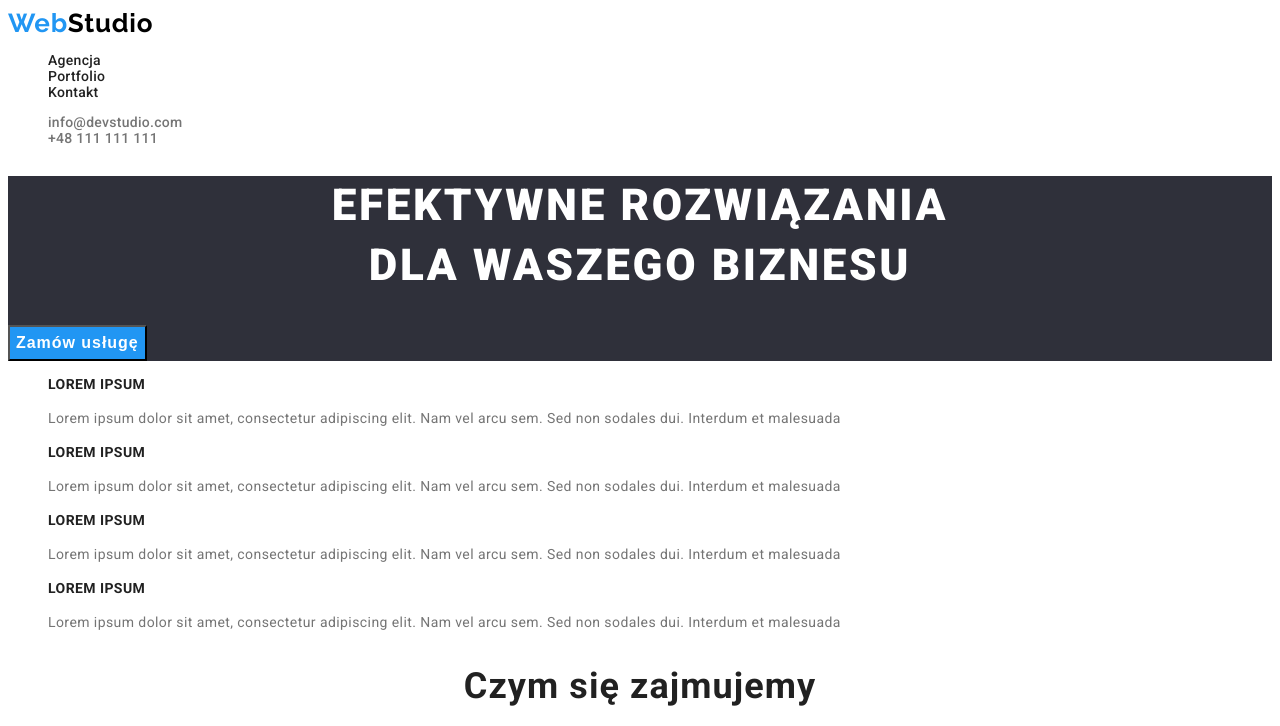
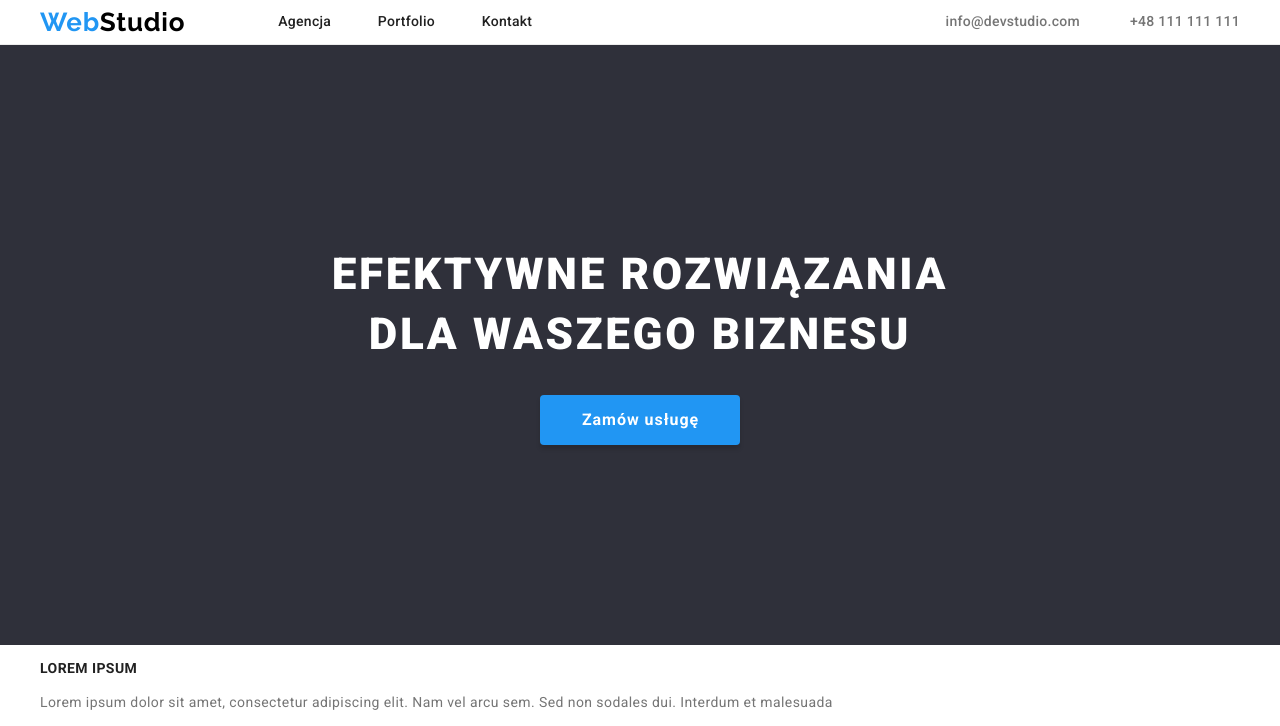
Before and after one commit to SandraKoch/goit-markup-hw-03, a plain HTML site: page index.html in a window 1280 px wide. Shown: the top 726 px of the page. Drawn offline with nearby package versions, Linux system fonts and the light colour scheme.

Commit message:
header and hero section styling

```diff
--- a/css/styles.css
+++ b/css/styles.css
@@ -6,6 +6,12 @@
   --secondary-color: #757575;
   --dark-background-color: #2f303a;
   --grey-backgroud-color: #f5f4fa;
+}
+
+.container {
+  width: 1200px;
+  margin: 0 auto;
+  justify-content: center;
 }
 
 body {
@@ -45,6 +51,20 @@ body {
   font-size: 14px;
   line-height: 1.14; /*16px*/
   letter-spacing: 0.02em;
+  border-bottom: 1px solid #ececec;
+}
+
+.page-header__container {
+  display: flex;
+  align-items: center;
+}
+
+.navigation__list {
+  display: flex;
+  justify-content: space-between;
+  width: 254px;
+  margin-left: 93px;
+  padding: 0;
 }
 
 .navigation__link {
@@ -64,6 +84,9 @@ body {
 
 .nav-contact {
   color: var(--secondary-color);
+  display: flex;
+  margin-right: 0;
+  margin-left: auto;
 }
 
 .nav-contact__item:focus,
@@ -73,23 +96,35 @@ body {
 }
 
 .nav-contact__item {
+  display: flex;
   list-style: none;
+  padding-left: 50px;
+  padding-right: 0;
 }
 
-.main-section {
+.hero-section {
   background-color: var(--dark-background-color);
 }
 
-.main-section__headline {
+.hero-section__container {
+  display: flex;
+  flex-direction: column;
+  align-items: center;
+}
+
+.hero-section__headline {
   font-size: 44px;
   line-height: 1.36; /*60px*/
   text-align: center;
   letter-spacing: 0.06em;
   color: #ffffff;
   font-weight: 900;
+  padding-top: 200px;
+  margin: 0;
+  margin-bottom: 30px;
 }
 
-.main-section__button {
+.hero-section__button {
   background: #2196f3;
   font-weight: 700;
   font-size: 16px;
@@ -97,6 +132,11 @@ body {
   letter-spacing: 0.06em;
   color: #ffffff;
   cursor: pointer;
+  border: none;
+  box-shadow: 0px 4px 4px rgba(0, 0, 0, 0.15);
+  border-radius: 4px;
+  margin-bottom: 200px;
+  padding: 10px 41px 10px 42px;
 }
 
 .asset {
--- a/index.html
+++ b/index.html
@@ -11,17 +11,25 @@
       href="https://fonts.googleapis.com/css2?family=Raleway:wght@700&family=Roboto:wght@400;500;700;900&display=swap"
       rel="stylesheet"
     />
+    <link
+      rel="stylesheet"
+      href="https://cdnjs.cloudflare.com/ajax/libs/modern-normalize/1.1.0/modern-normalize.min.css"
+      integrity="sha512-wpPYUAdjBVSE4KJnH1VR1HeZfpl1ub8YT/NKx4PuQ5NmX2tKuGu6U/JRp5y+Y8XG2tV+wKQpNHVUX03MfMFn9Q=="
+      crossorigin="anonymous"
+      referrerpolicy="no-referrer"
+    />
     <link rel="stylesheet" href="./css/styles.css" />
   </head>
   <body>
     <header class="page-header">
+      <div class="container page-header__container">
         <div class="logo">
           <a class="link" href="./index.html"
             ><span class="logo__span">Web</span>Studio</a
           >
         </div>
         <nav class="navigation">
-        <ul>
+          <ul class="navigation__list">
             <li class="navigation__item">
               <a class="navigation__link" href="./index.html">Agencja</a>
             </li>
@@ -43,13 +51,16 @@
             <a class="link" href="tel:+48111111111">+48 111 111 111</a>
           </li>
         </ul>
+      </div>
     </header>
-    <header class="main-section">
-      <h1 class="main-section__headline">
+    <header class="hero-section">
+      <div class="container hero-section__container">
+        <h1 class="hero-section__headline">
           EFEKTYWNE ROZWIĄZANIA <br />
           DLA WASZEGO BIZNESU
         </h1>
-      <button type="button" class="main-section__button">Zamów usługę</button>
+        <button type="button" class="hero-section__button">Zamów usługę</button>
+      </div>
     </header>
     <main>
       <section>
```
Lines whose indentation alone changed are shown as unchanged.
